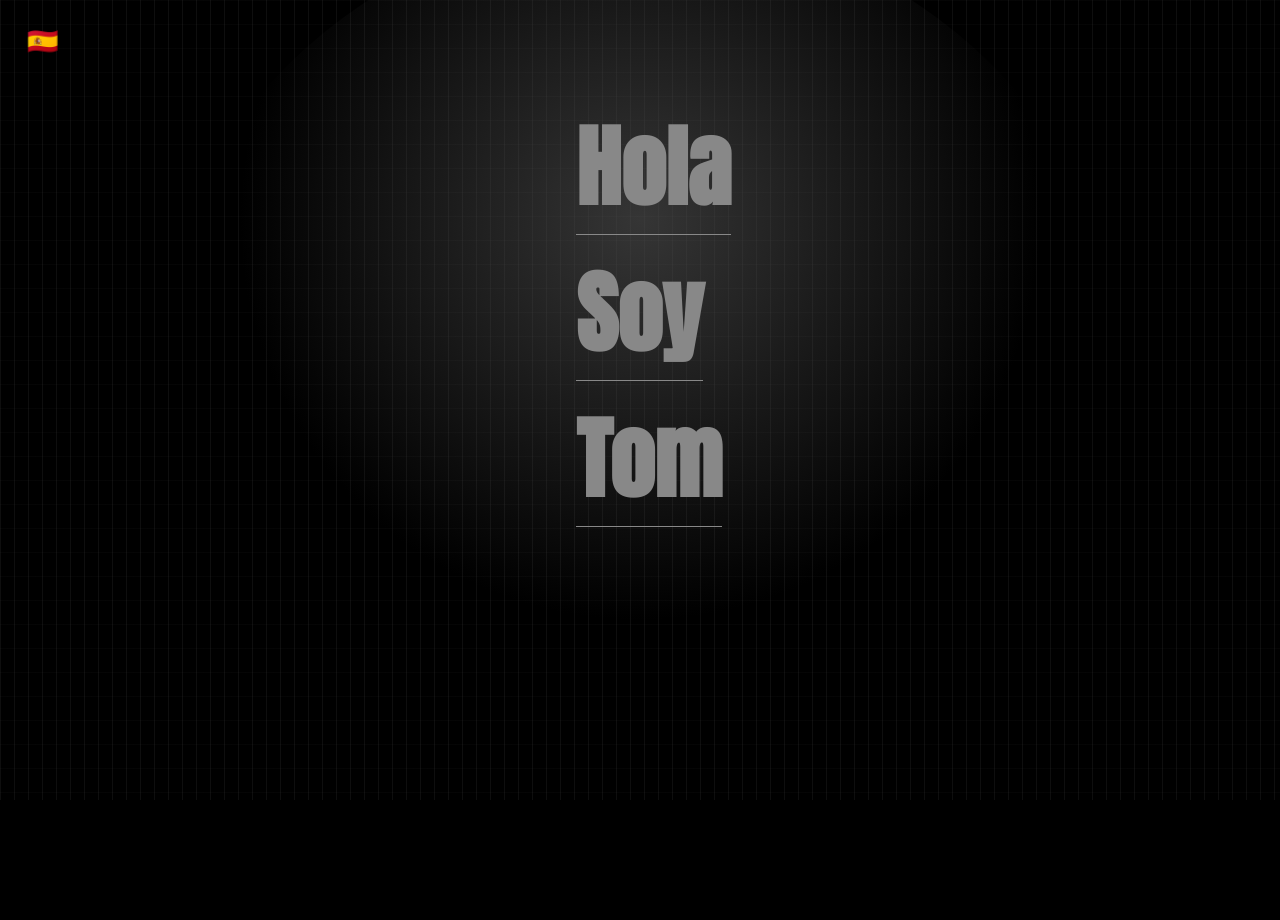
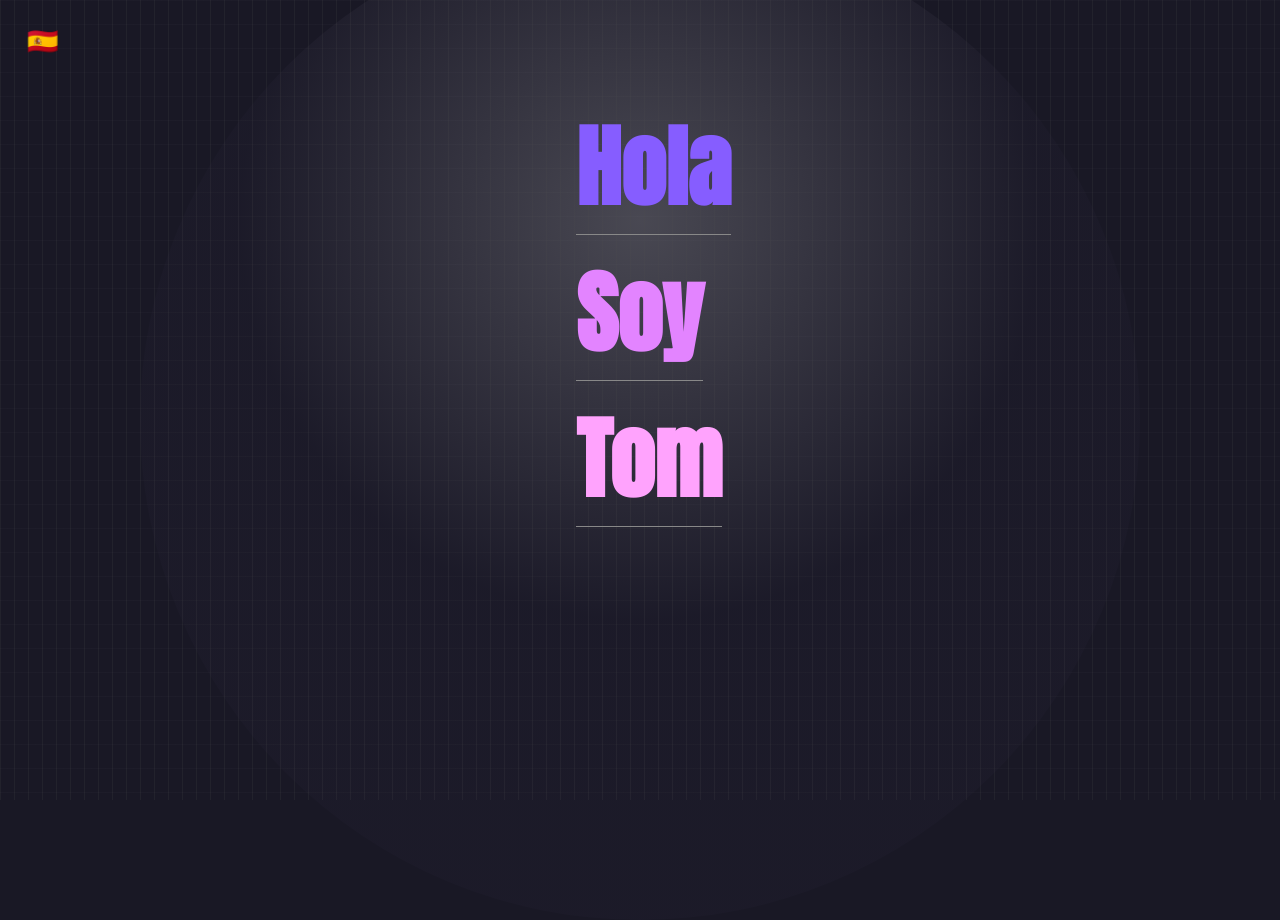
Before and after one commit to not-tomi/portafoliomios, a PHP site: page / in a window 1280 px wide. Run offline with PHP 8.4, Linux system fonts and the light colour scheme; some libraries are stand-ins or nearby versions.

Commit message:
Se cambio la paleta de colores completa del proyecto

```diff
--- a/assets/CSS/sobreMi.css
+++ b/assets/CSS/sobreMi.css
@@ -27,3 +27,18 @@
     text-shadow: 1px 1px 2px rgba(0, 0, 0, 0.1);
     text-align: left;
 }
+
+#sobreMiBtn{
+color: #865DFF
+;
+}
+
+#proyectosBtn{
+color: #E384FF
+;
+}
+
+#contactoBtn{
+color: #FFA3FD
+;
+}
--- a/assets/CSS/style.css
+++ b/assets/CSS/style.css
@@ -7,7 +7,8 @@ body, html {
   padding: 0;
   height: 100%;
   width: 100%;
-  background-color: black;
+  background-color: #191825
+  ;
   position: relative; /* Necesario para los pseudoelementos */
 }
 
@@ -35,7 +36,8 @@ body::after {
   width: 1000px;
   margin: 0 auto; /* Centra el círculo horizontalmente */
   border-radius: 50%;
-  background: radial-gradient(circle 400px at 50% 300px, #fbfbfb36, #000);
+  background: radial-gradient(circle 400px at 50% 300px, #fbfbfb36, #1f1d2d73
+  );
   z-index: 0; /* Coloca el círculo debajo de todo */
 }
 
@@ -44,7 +46,7 @@ body::after {
   position: relative;
   z-index: 2; /* Asegura que el contenido esté encima del fondo */
   padding: 20px;
-  color: white; /* Ejemplo de estilo adicional */
+  color: rgb(109, 109, 109); /* Ejemplo de estilo adicional */
 }
 
 .caja_inicio {
--- a/assets/CSS/timeLine.css
+++ b/assets/CSS/timeLine.css
@@ -22,13 +22,13 @@
     position: absolute;
     left: 1.1vw;
     top:2.5vw;
-    height: 25vh;
+    height: 10vw;
     width: .2vw;
     background-color: var(--primary);
 }
 
 .step:not(:last-child):after {
-    height: 13vh;
+    height: 7vw;
 }
 
 .info {
@@ -39,7 +39,8 @@
     font-size: 2vw;
     font-weight: 600;
     margin: 0vw;
-    color: white;
+    color: var(--primary)
+    ;
 }
 
 .text {
```
